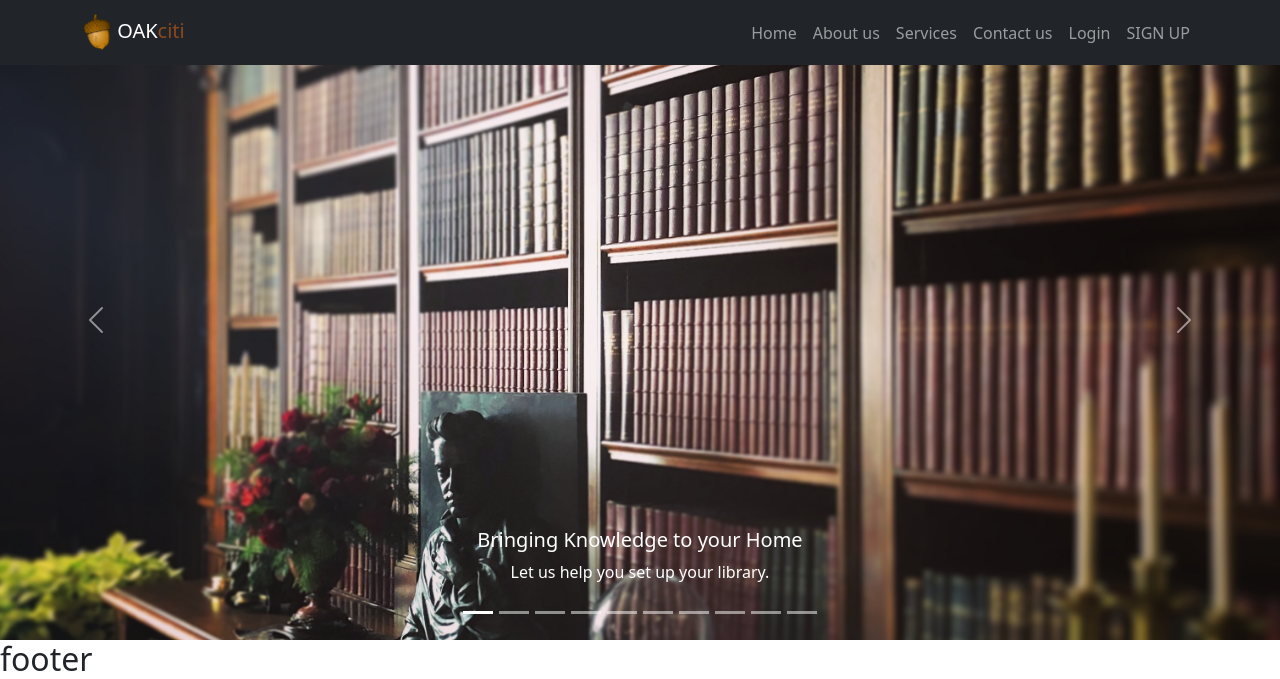
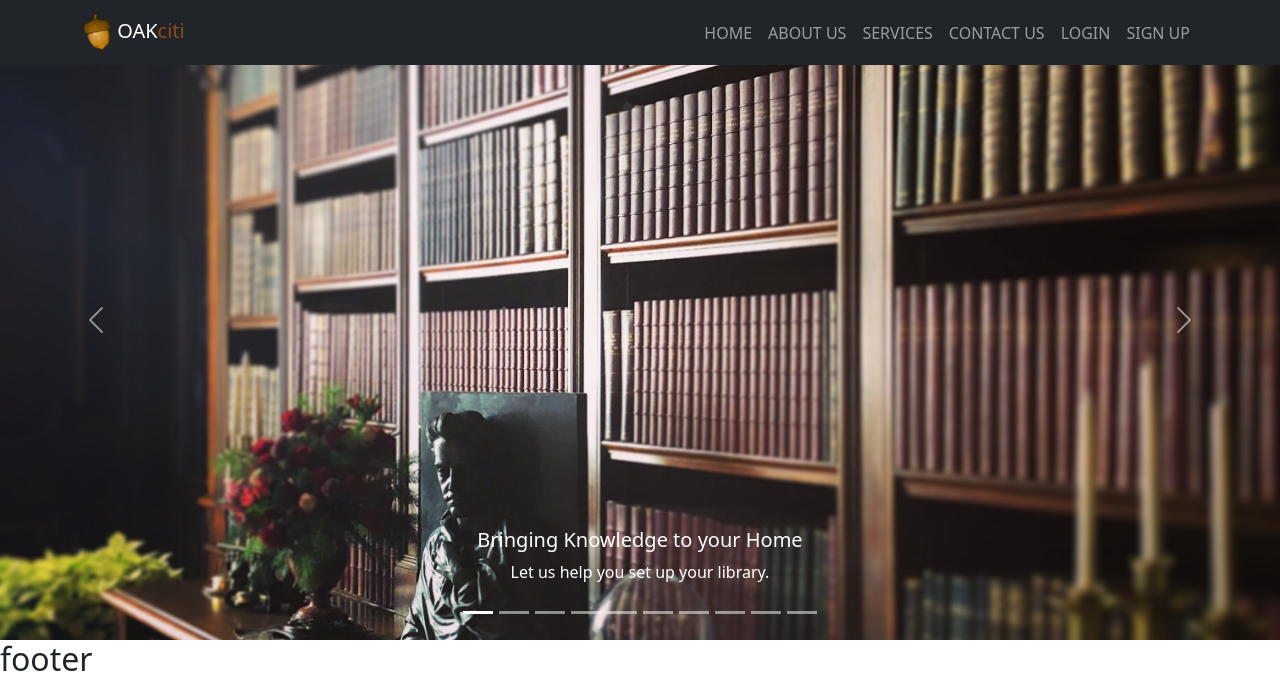
Before and after one commit to kanebi/infoserve, a Django app: page / in a window 1280 px wide. Shown: the top 679 px of the page. Run offline with Django 3.2, Linux system fonts and the light colour scheme; some libraries are stand-ins or nearby versions.

Commit message:
tobe monday2 commit

```diff
--- a/base/templates/layout/header.html
+++ b/base/templates/layout/header.html
@@ -26,19 +26,19 @@
             <div class="collapse navbar-collapse" id="navbarResponsive">
                 <ul class="navbar-nav ms-auto">
                     <li class="nav-item active">
-                        <a class="nav-link" href="#">Home</a>
+                        <a class="nav-link" href="#">HOME</a>
                     </li>
                     <li class="nav-item">
-                        <a class="nav-link" href="#">About us</a>
+                        <a class="nav-link" href="#">ABOUT US</a>
                     </li>
                     <li class="nav-item">
-                        <a class="nav-link" href="#">Services</a>
+                        <a class="nav-link" href="#">SERVICES</a>
                     </li>
                     <li class="nav-item">
-                        <a class="nav-link" href="#">Contact us</a>
+                        <a class="nav-link" href="#">CONTACT US</a>
                     </li>
                     <li class="nav-item">
-                        <a class="nav-link" href="#">Login</a>
+                        <a class="nav-link" href="#">LOGIN</a>
                     </li>
                     <li class="nav-item">
                         <a class="nav-link" href="#">SIGN UP</a>
```
